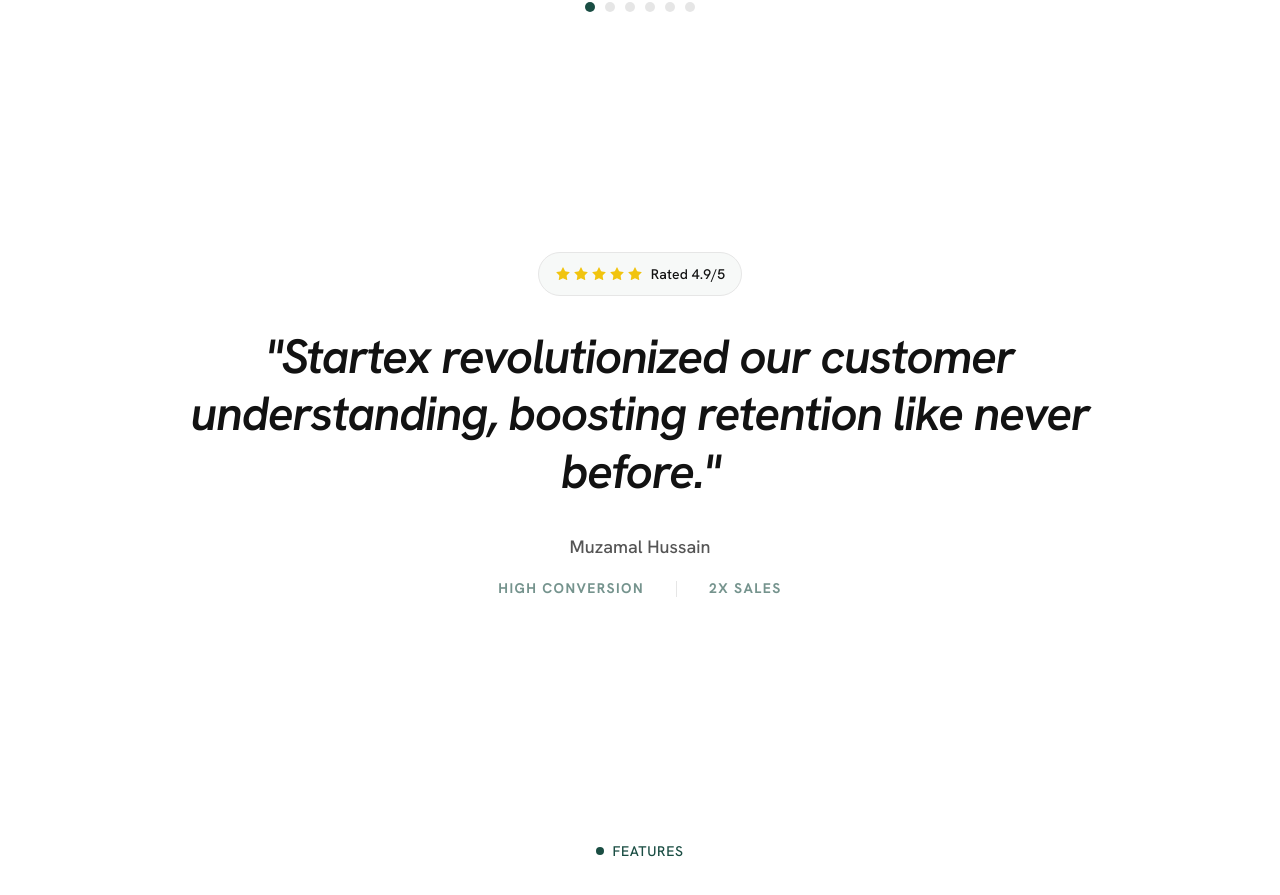
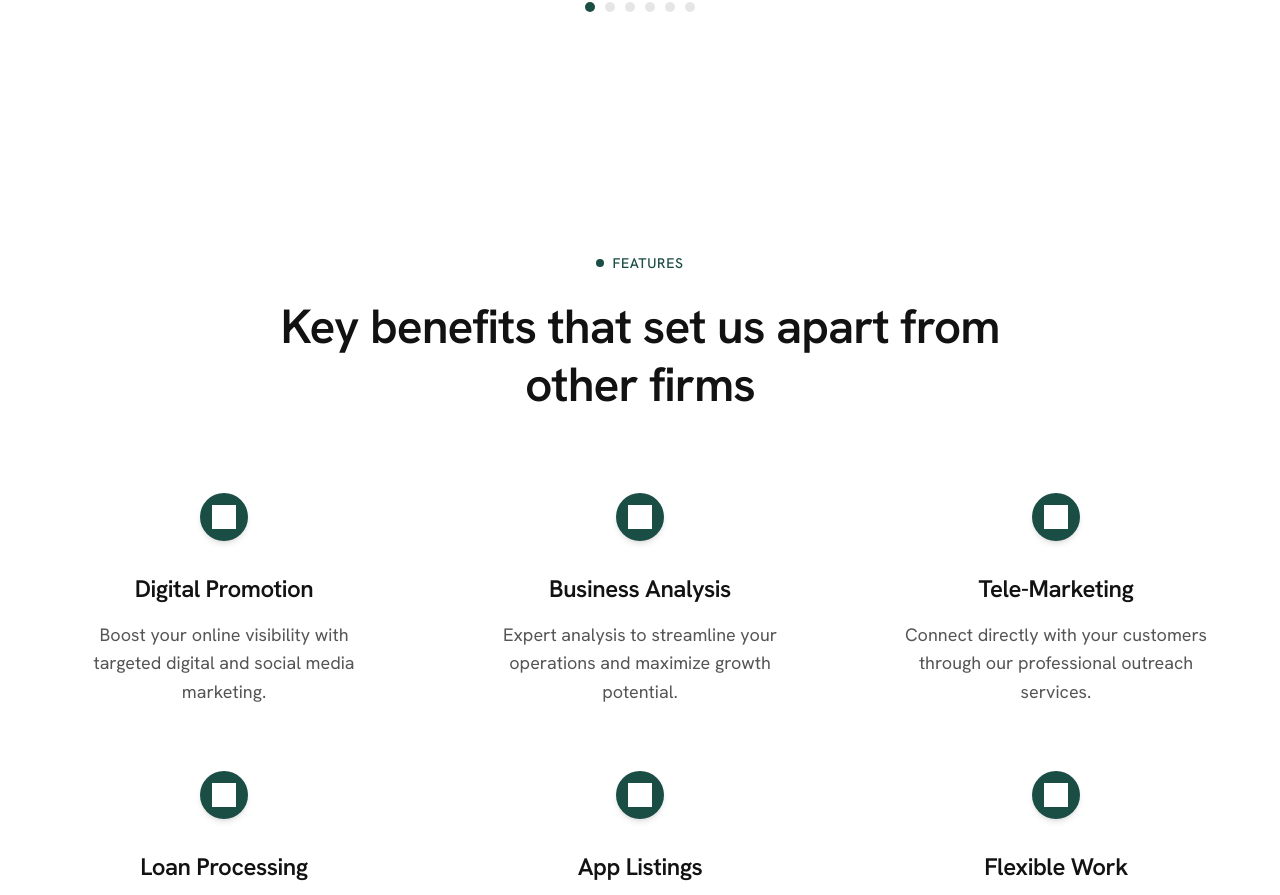
Before and after one commit to Riyakoushik/Pooja-Associates-website, a Next.js app: page / in a window 1280 px wide. Shown: the part 3254-4149 px from the top of the page. Built offline with nearby package versions, Linux system fonts and the light colour scheme; grey boxes are pictures that could not be loaded.

Commit message:
Auto-sync after agent response

```diff
--- a/src/app/page.tsx
+++ b/src/app/page.tsx
@@ -3,7 +3,6 @@ import HeroSection from "@/components/sections/hero";
 import Partners from "@/components/sections/partners";
 import WhyUs from "@/components/sections/why-us";
 import ServicesCarousel from "@/components/sections/services-carousel";
-import TestimonialBanner from "@/components/sections/testimonial-banner";
 import FeaturesGrid from "@/components/sections/features-grid";
 import Pricing from "@/components/sections/pricing";
 import ProcessSteps from "@/components/sections/process-steps";
@@ -22,7 +21,6 @@ export default function Home() {
         <Partners />
         <WhyUs />
         <ServicesCarousel />
-        <TestimonialBanner />
         <FeaturesGrid />
         <Pricing />
         <ProcessSteps />
--- a/src/components/sections/testimonial-banner.tsx
+++ /dev/null
@@ -1,93 +0,0 @@
-"use client";
-
-import React from 'react';
-import { Star } from 'lucide-react';
-import { AnimatedSection } from '@/components/ui/animated-section';
-
-const TestimonialBanner: React.FC = () => {
-  return (
-    <section
-      className="w-full flex flex-col items-center justify-center bg-white"
-      style={{
-        paddingTop: '120px',
-        paddingBottom: '120px',
-        paddingLeft: '24px',
-        paddingRight: '24px'
-      }}
-    >
-      <div className="max-w-[1200px] w-full flex flex-col items-center text-center">
-        <AnimatedSection delay={0}>
-          <div
-            className="flex items-center gap-2 px-4 py-2 mb-8 bg-[#F7F9F8] rounded-[24px] border border-[#E6E6E6] transition-all duration-300 hover:shadow-md hover:scale-105"
-            style={{ height: '44px' }}
-          >
-            <div className="flex items-center gap-[2px]">
-              {[...Array(5)].map((_, i) => (
-                <Star
-                  key={i}
-                  size={16}
-                  fill="#F1C40F"
-                  color="#F1C40F"
-                  strokeWidth={0}
-                  className="transition-transform duration-300 hover:scale-125"
-                  style={{ animationDelay: `${i * 100}ms` }}
-                />
-              ))}
-            </div>
-            <span
-              className="font-medium text-[#121212]"
-              style={{
-                fontSize: '14px',
-                fontFamily: 'var(--font-sans)',
-                letterSpacing: '0.01em'
-              }}
-            >
-              Rated 4.9/5
-            </span>
-          </div>
-        </AnimatedSection>
-
-        <AnimatedSection delay={200}>
-          <blockquote className="max-w-[900px] mb-8 group cursor-default">
-            <h3
-              className="text-[#121212] italic font-semibold leading-[1.2] transition-all duration-500 group-hover:text-[#1A4D43]"
-              style={{
-                fontSize: '48px',
-                fontFamily: 'var(--font-display)',
-                letterSpacing: '-0.03em'
-              }}
-            >
-              &quot;Startex revolutionized our customer understanding, boosting retention like never before.&quot;
-            </h3>
-          </blockquote>
-        </AnimatedSection>
-
-        <AnimatedSection delay={400}>
-          <div className="flex flex-col items-center">
-            <p
-              className="text-[#555555] font-medium transition-colors duration-300 hover:text-[#1A4D43]"
-              style={{
-                fontSize: '18px',
-                fontFamily: 'var(--font-sans)'
-              }}
-            >
-              Muzamal Hussain
-            </p>
-
-            <div className="mt-4 flex gap-8">
-              <div className="flex flex-col items-center group cursor-default">
-                <span className="text-[14px] font-bold text-[#1A4D43] opacity-60 uppercase tracking-widest transition-all duration-300 group-hover:opacity-100 group-hover:scale-105">High conversion</span>
-              </div>
-              <div className="w-[1px] h-4 bg-[#E6E6E6] self-center"></div>
-              <div className="flex flex-col items-center group cursor-default">
-                <span className="text-[14px] font-bold text-[#1A4D43] opacity-60 uppercase tracking-widest transition-all duration-300 group-hover:opacity-100 group-hover:scale-105">2x sales</span>
-              </div>
-            </div>
-          </div>
-        </AnimatedSection>
-      </div>
-    </section>
-  );
-};
-
-export default TestimonialBanner;
```
